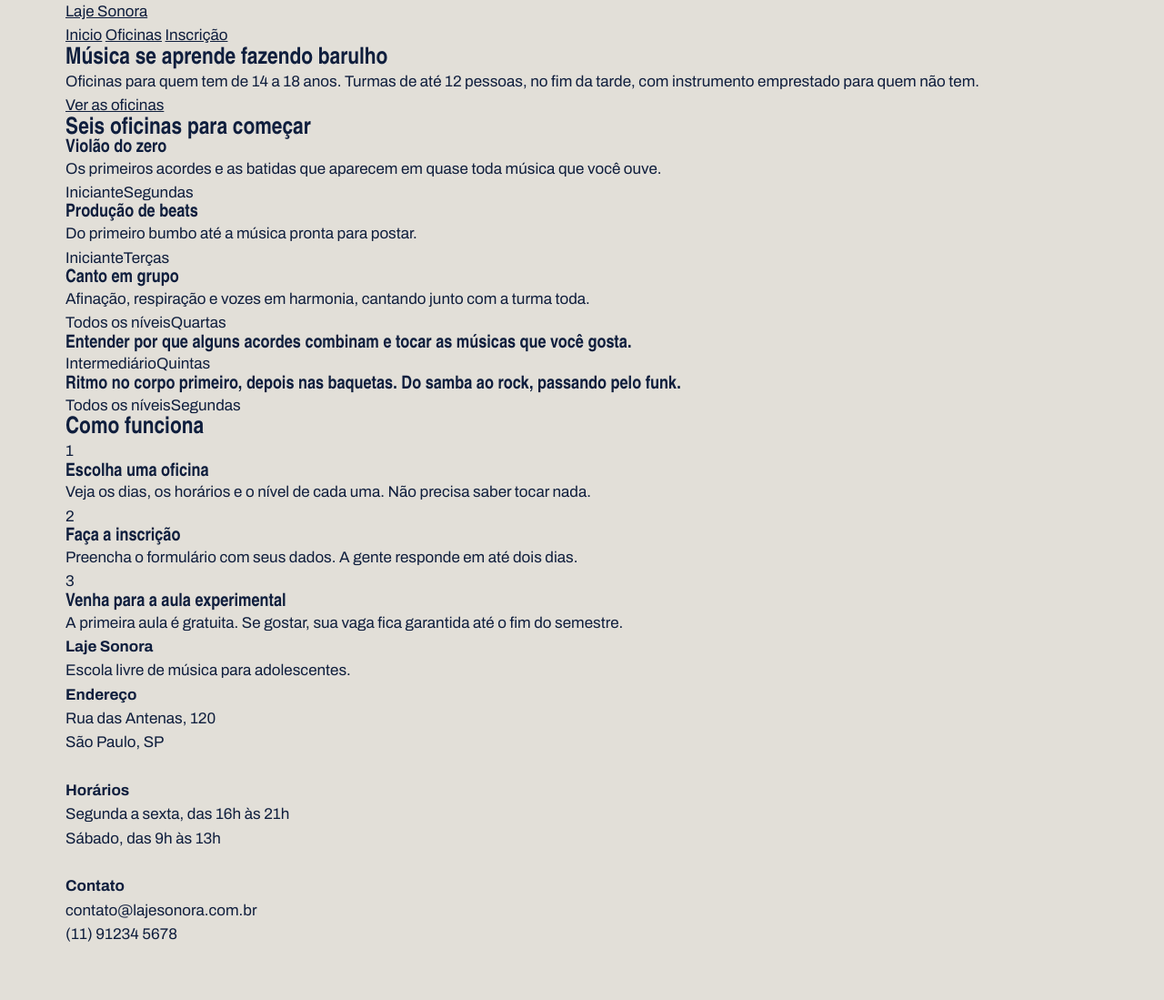
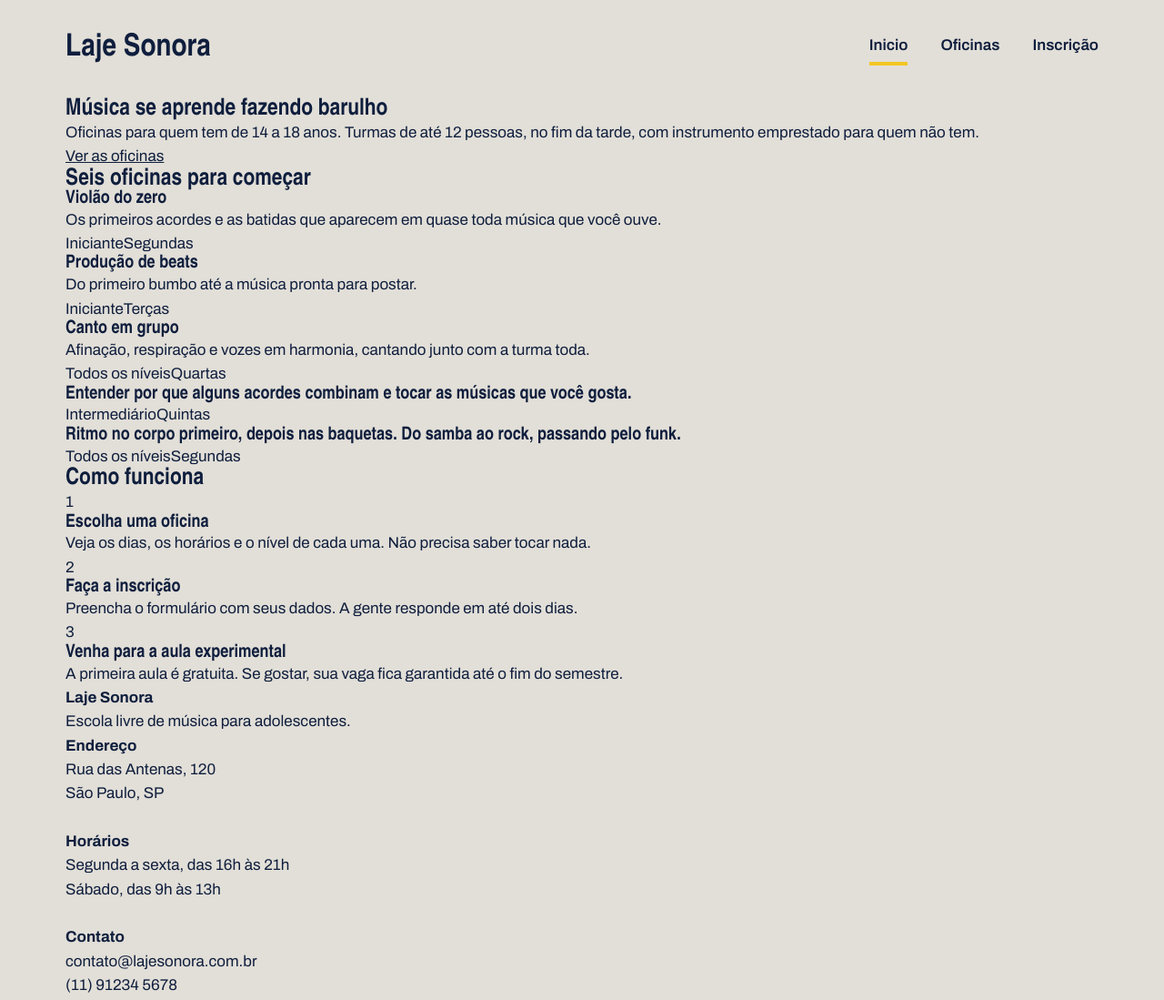
Before and after one commit to EduardoSantana1TIMC/laje-sonora, a plain HTML site: page index.html in a window 1280 px wide. Shown: the whole page at 91% size. Before the commit the page ends 1067 px from the top, so only its background shows below. Drawn offline with Linux system fonts and the light colour scheme; a web font is replaced by a local one.

Commit message:
Topo com flex

```diff
--- a/style.css
+++ b/style.css
@@ -33,3 +33,37 @@ h1,h2,h3 {
     font-weight: 900;
     line-height: 0.95;
 }
+
+.topo {
+    padding-block: 28px;
+    display: flex;
+    justify-content: space-between;
+    align-items: center;
+}
+
+.logo {
+    font-family: var(--fonte-cartaz);
+    font-size: 34px;
+    font-weight: 900;
+    text-decoration: none;
+}
+
+.menu {
+    display: flex;
+    gap: 36px;
+}
+
+.menu a {
+    font-weight: 600;
+    text-decoration: none;
+    padding-bottom: 4px;
+    border-bottom: 4px solid transparent;
+}
+
+.menu a:hover {
+    border-bottom-color: var(--tinta);
+}
+
+.menu a.atual {
+    border-bottom-color: var(--fita);
+}
```
